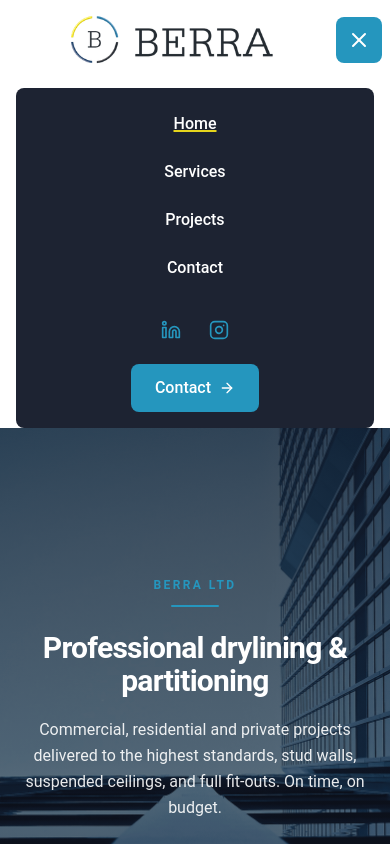
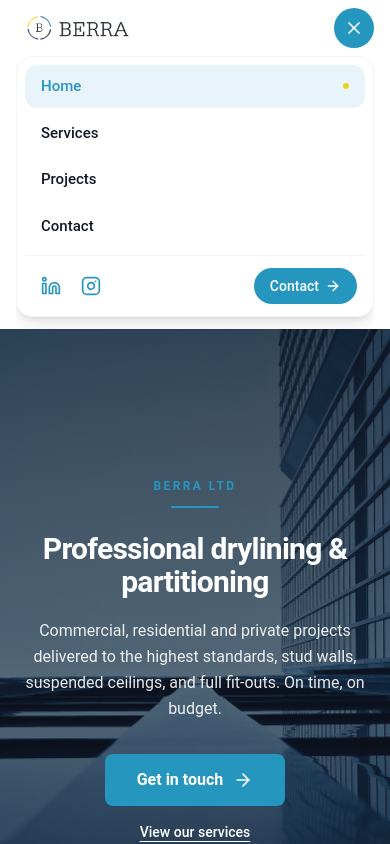
Before and after one commit to AntonBertrand/berra_v2, a React (Vite) app: page / in a window 390 px wide. Both pictures are taken after a click on the button "Open menu". Shown: the top 844 px of the page. Built offline with nearby package versions, Linux system fonts and the light colour scheme; what @radix-ui/themes would draw is missing.

Commit message:
Make mobile navbar smaller and sleeker
Shrink the mobile header bar and logo, use a compact round menu button,
restyle the dropdown as a white card, and give the scrolled mobile header
a translucent blurred background.

Co-Authored-By: Claude Opus 5.5 <noreply@anthropic.com>

```diff
--- a/src/components/Header.tsx
+++ b/src/components/Header.tsx
@@ -6,6 +6,13 @@ import LOGO from "../assets/logo-1.png";
 const SCROLL_THRESHOLD = 20;
 const LINKEDIN_URL = "https://www.linkedin.com/company/berra-ltd/";
 const INSTAGRAM_URL = "https://www.instagram.com/berra_ltd";
+
+const MOBILE_LINKS = [
+  { to: "/", label: "Home", end: true },
+  { to: "/services", label: "Services", end: false },
+  { to: "/projects", label: "Projects", end: false },
+  { to: "/contact", label: "Contact", end: false },
+];
 
 export function Header() {
   const [isMenuOpen, setIsMenuOpen] = useState(false);
@@ -20,21 +27,25 @@ export function Header() {
     return () => window.removeEventListener("scroll", handleScroll);
   }, []);
 
-  const headerBg = isScrolled ? "bg-white shadow-sm" : "bg-transparent";
+  const headerBg = isMenuOpen
+    ? "bg-white shadow-sm"
+    : isScrolled
+      ? "bg-white/80 backdrop-blur-md shadow-sm lg:bg-white lg:backdrop-blur-none"
+      : "bg-transparent";
 
   return (
     <header
       className={`sticky top-0 left-0 right-0 z-50 text-gray-900 transition-[background-color,box-shadow] duration-300 ${headerBg}`}
     >
       <div className="max-w-7xl mx-auto px-4 sm:px-6 lg:px-8">
-        <div className="flex justify-between items-center h-20">
+        <div className="flex justify-between items-center h-14 lg:h-20">
           {/* Logo */}
           <div className="flex-shrink-0 flex items-center gap-2">
             <Link
               to="/"
               className="text-2xl font-bold !text-gray-900 transition-colors uppercase"
             >
-              <img src={LOGO} className="w-80 p-8" />
+              <img src={LOGO} alt="Berra" className="w-32 sm:w-40 lg:w-80 lg:p-8" />
             </Link>
           </div>
 
@@ -142,70 +153,59 @@ export function Header() {
 
           {/* Mobile Menu Button */}
           <button
-            className="lg:hidden p-2.5 rounded-lg bg-primary hover:bg-primary-50 text-white transition-colors"
+            className="lg:hidden flex items-center justify-center h-10 w-10 rounded-full bg-primary hover:bg-primary-50 text-white transition-colors"
             onClick={() => setIsMenuOpen(!isMenuOpen)}
+            aria-label={isMenuOpen ? "Close menu" : "Open menu"}
+            aria-expanded={isMenuOpen}
           >
             {isMenuOpen ? (
-              <X className="h-6 w-6" />
+              <X className="h-5 w-5" />
             ) : (
-              <Menu className="h-6 w-6" />
+              <Menu className="h-5 w-5" />
             )}
           </button>
         </div>
 
         {/* Mobile Menu */}
         <div
-          className={`lg:hidden overflow-hidden transition-all duration-300 ease-in-out bg-gray-900/95 backdrop-blur-sm rounded-lg mt-2 ${
+          className={`lg:hidden overflow-hidden transition-all duration-300 ease-in-out ${
             isMenuOpen
-              ? "max-h-[500px] opacity-100 pb-4"
+              ? "max-h-[400px] opacity-100 pb-3"
               : "max-h-0 opacity-0 pb-0"
           }`}
         >
-          <div className="flex flex-col items-center text-center space-y-2 pt-4">
+          <nav className="flex flex-col gap-1 p-2 bg-white rounded-2xl border border-gray-100 shadow-lg">
+            {MOBILE_LINKS.map(({ to, label, end }) => (
               <NavLink
-              to="/"
-              end
+                key={to}
+                to={to}
+                end={end}
                 className={({ isActive }) =>
-                `px-4 py-2 text-white hover:bg-gray-800 rounded ${isActive ? "underline decoration-2 decoration-secondary" : ""}`
+                  `flex items-center justify-between px-4 py-2.5 rounded-xl text-[15px] font-medium transition-colors ${
+                    isActive
+                      ? "bg-primary/10 !text-primary"
+                      : "!text-gray-900 hover:bg-gray-50 hover:!text-primary"
+                  }`
                 }
                 onClick={() => setIsMenuOpen(false)}
               >
-              Home
+                {({ isActive }) => (
+                  <>
+                    {label}
+                    {isActive && (
+                      <span className="h-1.5 w-1.5 rounded-full bg-secondary" />
+                    )}
+                  </>
+                )}
               </NavLink>
-            <NavLink
-              to="/services"
-              className={({ isActive }) =>
-                `px-4 py-2 text-white hover:bg-gray-800 rounded ${isActive ? "underline decoration-2 decoration-secondary" : ""}`
-              }
-              onClick={() => setIsMenuOpen(false)}
-            >
-              Services
-            </NavLink>
-            <NavLink
-              to="/projects"
-              className={({ isActive }) =>
-                `px-4 py-2 text-white hover:bg-gray-800 rounded ${isActive ? "underline decoration-2 decoration-secondary" : ""}`
-              }
-              onClick={() => setIsMenuOpen(false)}
-            >
-              Projects
-            </NavLink>
-            <NavLink
-              to="/contact"
-              className={({ isActive }) =>
-                `px-4 py-2 text-white hover:bg-gray-800 rounded ${isActive ? "underline decoration-2 decoration-secondary" : ""}`
-              }
-              onClick={() => setIsMenuOpen(false)}
-            >
-              Contact
-            </NavLink>
-            <div className="pt-4 px-4 w-full flex flex-col items-center gap-4">
-              <div className="flex items-center gap-3">
+            ))}
+            <div className="md:hidden flex items-center justify-between gap-2 mt-1 pt-3 px-2 pb-1 border-t border-gray-100">
+              <div className="flex items-center gap-1">
                 <a
                   href={LINKEDIN_URL}
                   target="_blank"
                   rel="noopener noreferrer"
-                  className="p-2 !text-primary hover:bg-gray-800 rounded-lg transition-colors"
+                  className="p-2 rounded-full hover:bg-primary/10 transition-colors"
                   aria-label="LinkedIn"
                   onClick={() => setIsMenuOpen(false)}
                 >
@@ -215,7 +215,7 @@ export function Header() {
                   href={INSTAGRAM_URL}
                   target="_blank"
                   rel="noopener noreferrer"
-                  className="p-2 !text-primary hover:bg-gray-800 rounded-lg transition-colors"
+                  className="p-2 rounded-full hover:bg-primary/10 transition-colors"
                   aria-label="Instagram"
                   onClick={() => setIsMenuOpen(false)}
                 >
@@ -224,14 +224,14 @@ export function Header() {
               </div>
               <Link
                 to="/contact"
-                className="flex items-center justify-center gap-2 bg-primary hover:bg-primary-50 text-white px-6 py-3 rounded-lg transition-colors"
+                className="flex items-center gap-1.5 bg-primary hover:bg-primary-50 text-white text-sm font-medium px-4 py-2 rounded-full transition-colors"
                 onClick={() => setIsMenuOpen(false)}
               >
                 Contact
                 <ArrowRight className="h-4 w-4" />
               </Link>
             </div>
-          </div>
+          </nav>
         </div>
       </div>
     </header>
```
Lines whose indentation alone changed are shown as unchanged.
